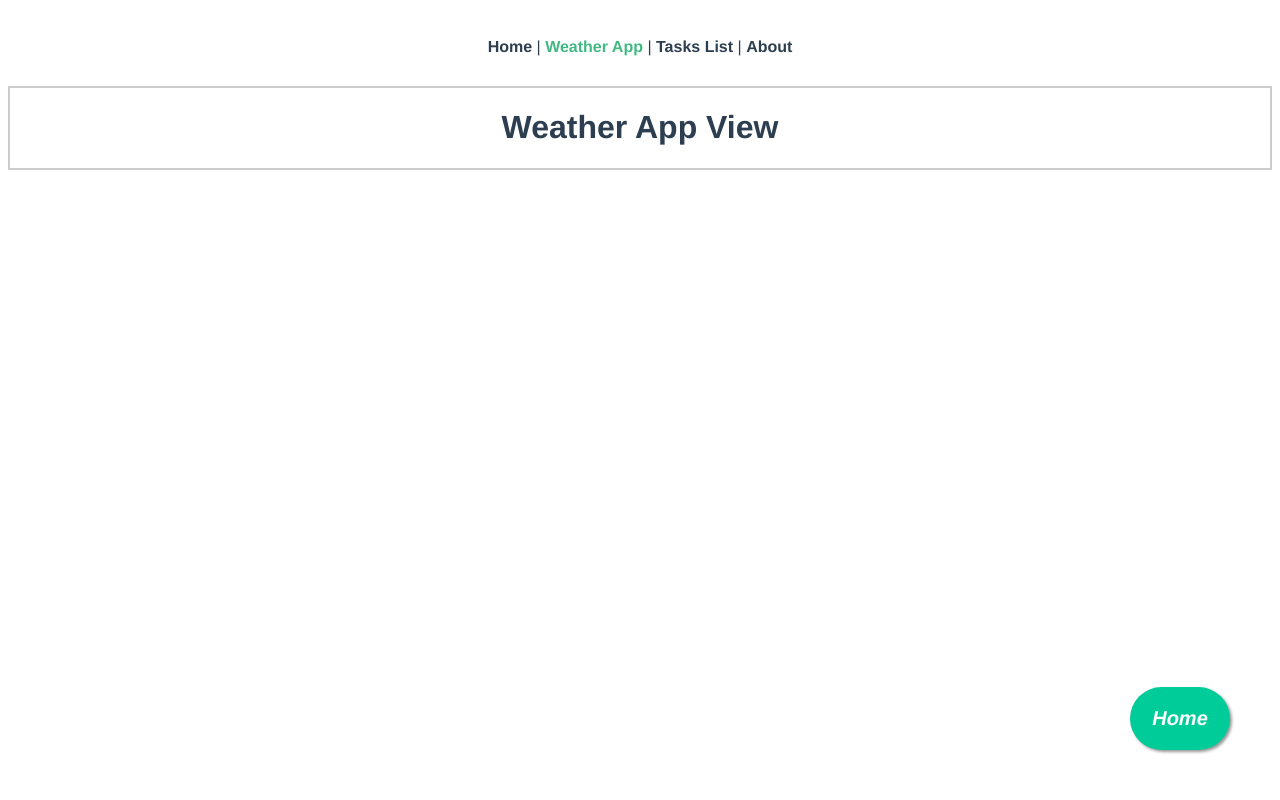
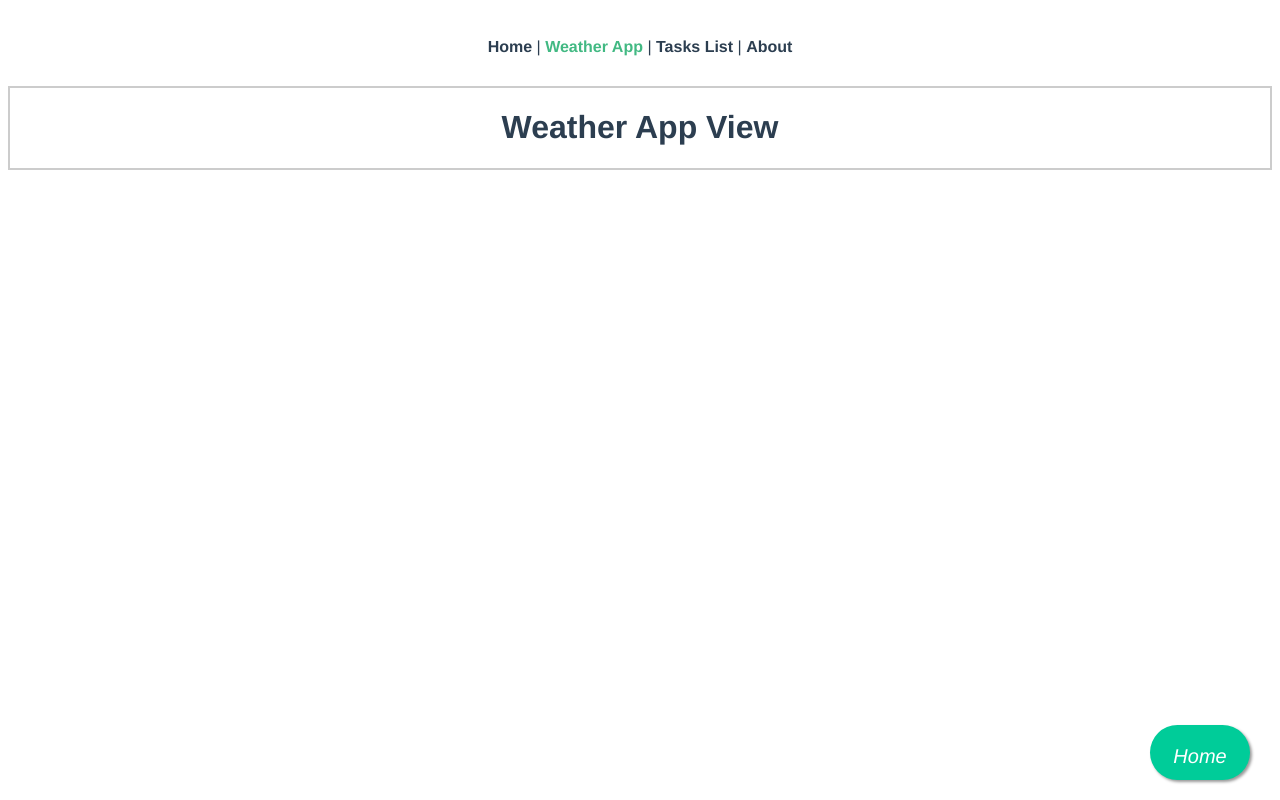
Before and after one commit to umangcodes/wanderer, a Vue app in the folder milestoneproject/: page /WeatherApp in a window 1280 px wide. Built offline with nearby package versions, Linux system fonts and the light colour scheme.

Commit message:
home button center align issue resolved. on hover darken shadow and background effect added. router link had a div with class home was removed

```diff
--- a/milestoneproject/src/components/buttons/HomeButton.vue
+++ b/milestoneproject/src/components/buttons/HomeButton.vue
@@ -1,17 +1,15 @@
 <template>
-  <router-link :to="{ name: 'Home' }" class="float">
-    <div class="home">Home</div>
-  </router-link>
+  <router-link :to="{ name: 'Home' }" class="float home"> Home </router-link>
 </template>
 
 <style scoped>
 .float {
   position: fixed;
   width: 60px;
-  height: auto;
-  bottom: 40px;
-  right: 40px;
-  background-color: #0c9;
+  height: 15px;
+  bottom: 10px;
+  right: 20px;
+  background-color: rgba(0, 204, 153, 1);
   color: #fff;
   border-radius: 50px;
   box-shadow: 2px 2px 3px #999;
@@ -21,10 +19,14 @@
   text-align: center;
 }
 
+.float:hover {
+  transition: 0.4s;
+  background-color: rgba(0, 184, 133, 1);
+  box-shadow: 2px 2px 3px rgba(0, 0, 0, 0.75);
+}
+
 .home {
-  text-align: center;
   font-size: 20px;
   font-style: italic;
-  font-weight: 900;
 }
 </style>
```
